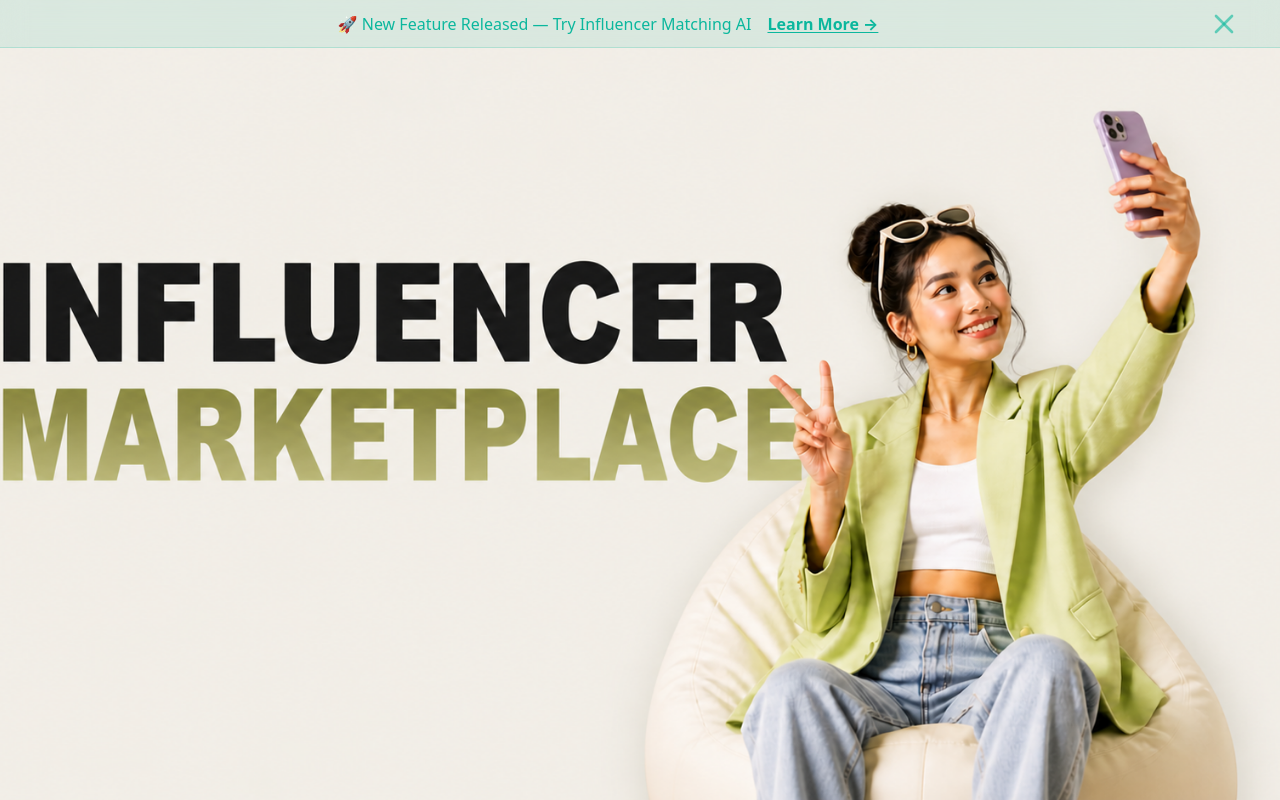
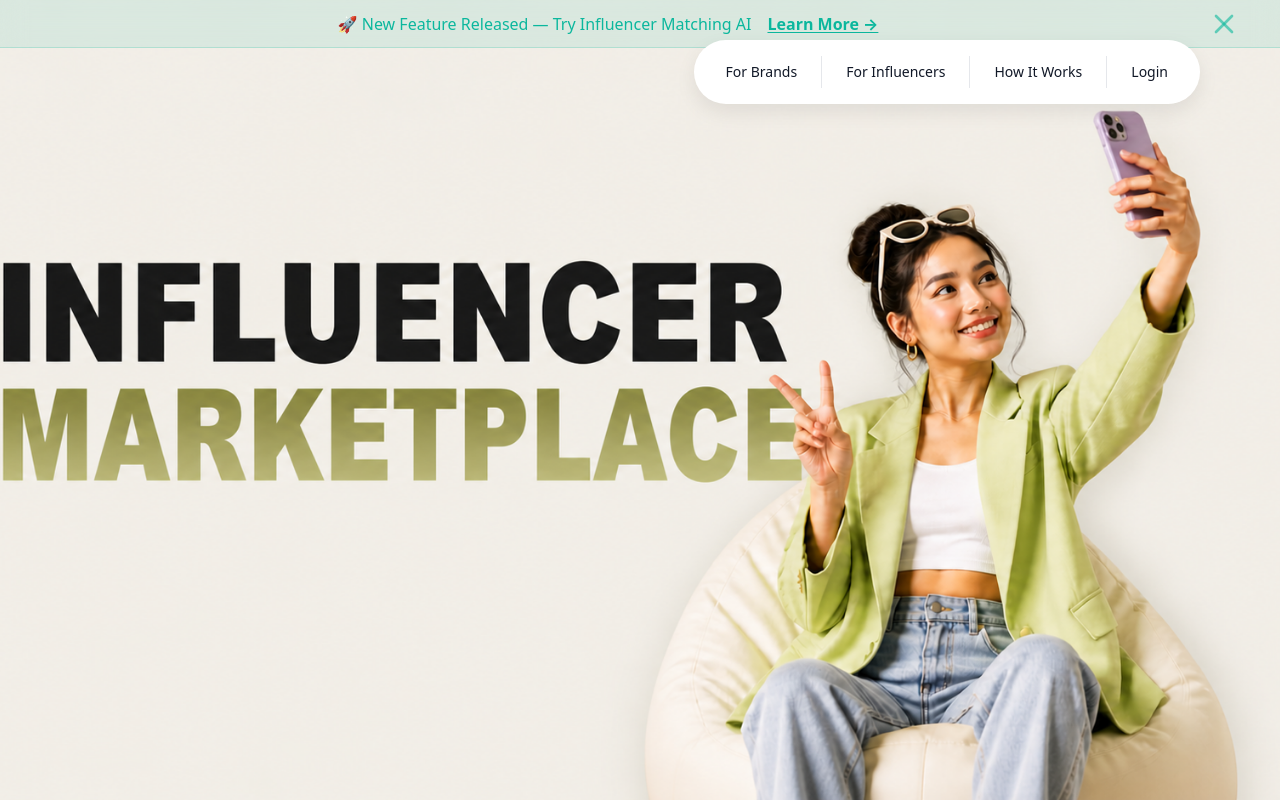
Before and after one commit to nevermature01-lgtm/collabli, a Next.js app: page / in a window 1280 px wide. Built offline with nearby package versions, Linux system fonts and the light colour scheme.

Commit message:
Create a **pixel-perfect floating navbar component** using **Next.js (Ap

```diff
--- a/src/app/page.tsx
+++ b/src/app/page.tsx
@@ -1,6 +1,7 @@
 import { MainLayout } from '@/components/layout/MainLayout';
 import { AnnouncementBar } from '@/components/landing/AnnouncementBar';
 import { HeroSection } from '@/components/landing/HeroSection';
+import FloatingNavbar from '@/components/FloatingNavbar';
 import { siteConfig } from '@/config/site-content';
 
 export default function Home() {
@@ -15,6 +16,8 @@ export default function Home() {
         isVisible={global.showAnnouncementBar}
       />
 
+      <FloatingNavbar />
+
       <HeroSection
         imageSrc="/desktop-version.png"
         hasAnnouncement={global.showAnnouncementBar}
--- /dev/null
+++ b/src/components/FloatingNavbar.tsx
@@ -0,0 +1,60 @@
+"use client";
+
+import { useState } from "react";
+
+export default function FloatingNavbar() {
+  const [open, setOpen] = useState(false);
+
+  const menuItems = [
+    "For Brands",
+    "For Influencers",
+    "How It Works",
+    "Login",
+  ];
+
+  return (
+    <div className="fixed top-5 right-10 z-[1000]">
+      <div className="flex items-center bg-white rounded-full shadow-[0_8px_20px_rgba(0,0,0,0.08)] py-2 px-4">
+
+        {/* Desktop Menu */}
+        <div className="hidden md:flex items-center gap-0">
+          {menuItems.map((item, index) => (
+            <div key={index} className="flex items-center">
+              <span className="text-sm font-medium text-gray-900 hover:text-[#0ab99d] transition-all duration-200 cursor-pointer">
+                {item}
+              </span>
+
+              {index !== menuItems.length - 1 && (
+                <div className="w-px h-4 bg-gray-200 mx-3" />
+              )}
+            </div>
+          ))}
+        </div>
+
+        {/* Mobile Button */}
+        <button
+          className="md:hidden text-gray-900 px-2"
+          onClick={() => setOpen(!open)}
+          aria-label="Toggle menu"
+        >
+          ☰
+        </button>
+      </div>
+
+      {/* Mobile Dropdown */}
+      {open && (
+        <div className="md:hidden absolute right-0 mt-2 bg-white rounded-xl shadow-[0_8px_20px_rgba(0,0,0,0.08)] py-2 w-48 overflow-hidden">
+          {menuItems.map((item, index) => (
+            <div
+              key={index}
+              className="px-4 py-2 text-sm text-gray-900 hover:text-[#0ab99d] hover:bg-gray-50 cursor-pointer transition-colors"
+              onClick={() => setOpen(false)}
+            >
+              {item}
+            </div>
+          ))}
+        </div>
+      )}
+    </div>
+  );
+}
```
